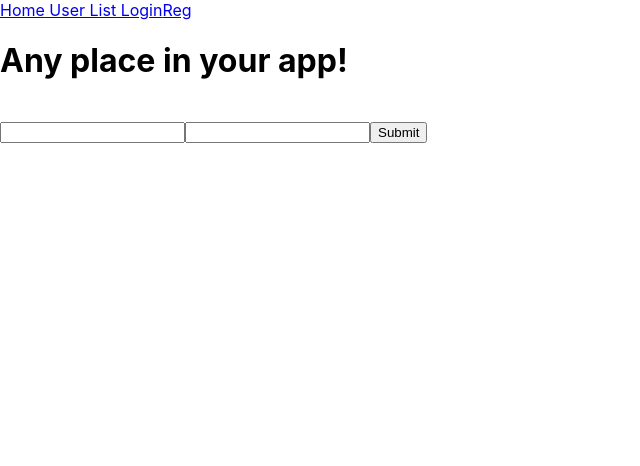
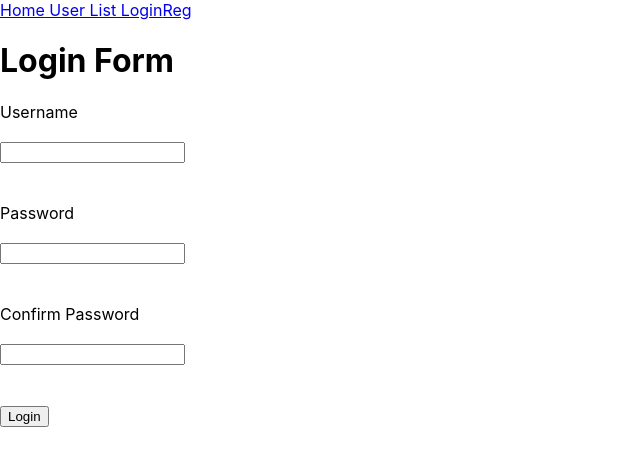
Before and after one commit to sahriartoufiq/react-book-store, a React (Create React App) app: page /login in a window 1280 px wide. Shown: the top 466 px of the page, without its empty margins (0-640 px from the left). Built offline with nearby package versions, Linux system fonts and the light colour scheme.

Commit message:
new commit

```diff
--- a/package.json
+++ b/package.json
@@ -3,11 +3,13 @@
   "version": "0.1.0",
   "private": true,
   "dependencies": {
+    "@material-ui/core": "^3.6.2",
     "formik": "^1.3.2",
     "react": "^16.6.3",
     "react-dom": "^16.6.3",
     "react-router-dom": "^4.3.1",
     "react-scripts": "2.1.1",
+    "styled-components": "^4.1.2",
     "yup": "^0.26.6"
   },
   "scripts": {
--- a/src/App.jsx
+++ b/src/App.jsx
@@ -3,7 +3,7 @@ import "./App.css";
 import { Route, withRouter, Link } from "react-router-dom";
 import UserList from "./users/userList";
 
-import Basic from "./users/login";
+import Login from "./users/login";
 import {YupTest} from "./users/yup";
 
 class App extends Component {
@@ -17,7 +17,7 @@ class App extends Component {
           <Link to="/reg">Reg</Link>
         </nav>
         <Route path="/users" component={UserList} />
-        <Route path="/login" component={Basic}/>
+        <Route path="/login" component={Login}/>
         <Route path="/reg" component={YupTest}/>
       </div>
     );
--- /dev/null
+++ b/src/api/utils.jsx
@@ -0,0 +1,28 @@
+
+const request = function(options){
+const headers = new Headers({
+    "Content-Type": "application/json"
+  });
+
+  headers.append(
+    "Authorization",
+    "Bearer eyJhbGciOiJIUzI1NiIsInR5cCI6IkpXVCJ9.eyJfaWQiOiI1YmVjMjYwNDgwMTU3YjQzODViY2I4ZWQiLCJ1c2VybmFtZSI6InRvdWZpcSIsInNjb3BlIjpbImFkbWluIiwic3RhZmYiXSwiaWF0IjoxNTQyODY3NjY2fQ.73BcNIzNEPOSqhvNN6QC1EkR-RAmGyAkMfFijEZ3lvg"
+  );
+//   let options = {
+//     method: "GET"
+//   };
+  const defaults = { headers: headers };
+  options = Object.assign({}, defaults, options);
+
+ return fetch(options.url, options)
+    .then(response => response.json());
+}
+
+export const fetchUserList = function(){
+    let options = {
+        url: "http://localhost:5000/api/users",
+        method: "GET"
+    }
+
+    return request(options);
+}
--- a/src/users/login.jsx
+++ b/src/users/login.jsx
@@ -1,65 +1,74 @@
-// import React from 'react';
+import React from "react";
+import { Formik, Form, Field, ErrorMessage } from "formik";
+import * as Yup from "yup";
 
-// class Login extends React.Component {
+const validationSchema = Yup.object({
+  username: Yup.string().required("provide username"),
+  password: Yup.string()
+    .required("can not be empty")
+    .min(6, "min 6 characters"),
+  confirmPassword: Yup.string()
+    // .required('can not be empty')
+    // .min(6, 'min 6 characters')
+    .oneOf([Yup.ref("password")], "password doesn't mach")
+});
 
-//     // constructor(props) {
-//     //     super(props);
-//     // }
+class Login extends React.Component {
+  constructor(props) {
+    super(props);
+    this.checkConfirmPassword = this.checkConfirmPassword.bind(this);
+  }
 
-//     render() {
+  checkConfirmPassword(value) {
+    console.log(value);
+  }
 
-//         return (
-//             <form onSubmit={}>
-//             <label>
-//                 Username :
-//                 <input type='text' name='username'/>
-//             </label>
-//             </form>
-//         )
-//     }
-// }
-
-
-// Render Prop
-import React from 'react';
-import { Formik, Form, Field, ErrorMessage } from 'formik';
-
-const Basic = () => (
+  render() {
+    return (
       <div>
-    <h1>Any place in your app!</h1>
+        <h1>Login Form</h1>
         <Formik
-      initialValues={{ email: '', password: '' }}
-      validate={values => {
-        let errors = {};
-        if (!values.email) {
-          errors.email = 'Required';
-        } else if (
-          !/^[A-Z0-9._%+-]+@[A-Z0-9.-]+\.[A-Z]{2,}$/i.test(values.email)
-        ) {
-          errors.email = 'Invalid email address';
-        }
-        return errors;
+          initialValues={{
+            username: "",
+            password: "",
+            confirmPassword: ""
           }}
-      onSubmit={(values, { setSubmitting }) => {
-        setTimeout(() => {
-          alert(JSON.stringify(values, null, 2));
-          setSubmitting(false);
-        }, 400);
+          validationSchema={validationSchema}
+          onSubmit={(values, actions) => {
+            console.log(values);
+            actions.setSubmitting(false);
           }}
         >
-      {({ isSubmitting }) => (
+          {({ values, errors, touched }) => (
             <Form>
-          <Field type="email" name="email" />
-          <ErrorMessage name="email" component="div" />
-          <Field type="password" name="password" />
-          <ErrorMessage name="password" component="div" />
-          <button type="submit" disabled={isSubmitting}>
-            Submit
-          </button>
+              <label htmlFor="username">Username</label>
+              <div>
+                <Field name="username" type="text" />
+                <ErrorMessage name="username" />
+              </div>
+              <br />
+              <label htmlFor="password">Password</label>
+              <div>
+                <Field name="password" type="text" />
+                <ErrorMessage name="password" />
+              </div>
+              <br />
+              <label htmlFor="confirmPassword">Confirm Password</label>
+              <div>
+                <Field name="confirmPassword" type="text" />
+                <ErrorMessage name="confirmPassword" />
+              </div>
+              <br />
+              <div>
+                <button type="submit">Login</button>
+              </div>
+              <br />
             </Form>
           )}
         </Formik>
       </div>
     );
+  }
+}
 
-export default Basic;
+export default Login;
--- a/src/users/userList.jsx
+++ b/src/users/userList.jsx
@@ -1,4 +1,5 @@
 import React from "react";
+import {fetchUserList} from '../api/utils';
 
 class UserList extends React.Component {
   constructor(props) {
@@ -22,23 +23,25 @@ class UserList extends React.Component {
   componentWillUnmount() {}
 
   getUserList() {
-    const url = "http://localhost:5000/api/users";
-    const headers = new Headers({
-      "Content-Type": "application/json"
-    });
+    // const url = "http://localhost:5000/api/users";
+    // const headers = new Headers({
+    //   "Content-Type": "application/json"
+    // });
 
-    headers.append(
-      "Authorization",
-      "Bearer eyJhbGciOiJIUzI1NiIsInR5cCI6IkpXVCJ9.eyJfaWQiOiI1YmVjMjYwNDgwMTU3YjQzODViY2I4ZWQiLCJ1c2VybmFtZSI6InRvdWZpcSIsInNjb3BlIjpbImFkbWluIiwic3RhZmYiXSwiaWF0IjoxNTQyODY3NjY2fQ.73BcNIzNEPOSqhvNN6QC1EkR-RAmGyAkMfFijEZ3lvg"
-    );
-    let options = {
-      method: "GET"
-    };
-    const defaults = { headers: headers };
-    options = Object.assign({}, defaults, options);
+    // headers.append(
+    //   "Authorization",
+    //   "Bearer eyJhbGciOiJIUzI1NiIsInR5cCI6IkpXVCJ9.eyJfaWQiOiI1YmVjMjYwNDgwMTU3YjQzODViY2I4ZWQiLCJ1c2VybmFtZSI6InRvdWZpcSIsInNjb3BlIjpbImFkbWluIiwic3RhZmYiXSwiaWF0IjoxNTQyODY3NjY2fQ.73BcNIzNEPOSqhvNN6QC1EkR-RAmGyAkMfFijEZ3lvg"
+    // );
+    // let options = {
+    //   method: "GET"
+    // };
+    // const defaults = { headers: headers };
+    // options = Object.assign({}, defaults, options);
 
-    fetch(url, options)
-      .then(response => response.json())
+    // fetch(url, options)
+    //   .then(response => response.json())
+
+    fetchUserList()
       .then(data => {
         console.log(data);
         this.setState({
```
Also changed, not shown: 2 other files (tests, documents, lock files or other folders). Lines whose indentation alone changed are shown as unchanged.
